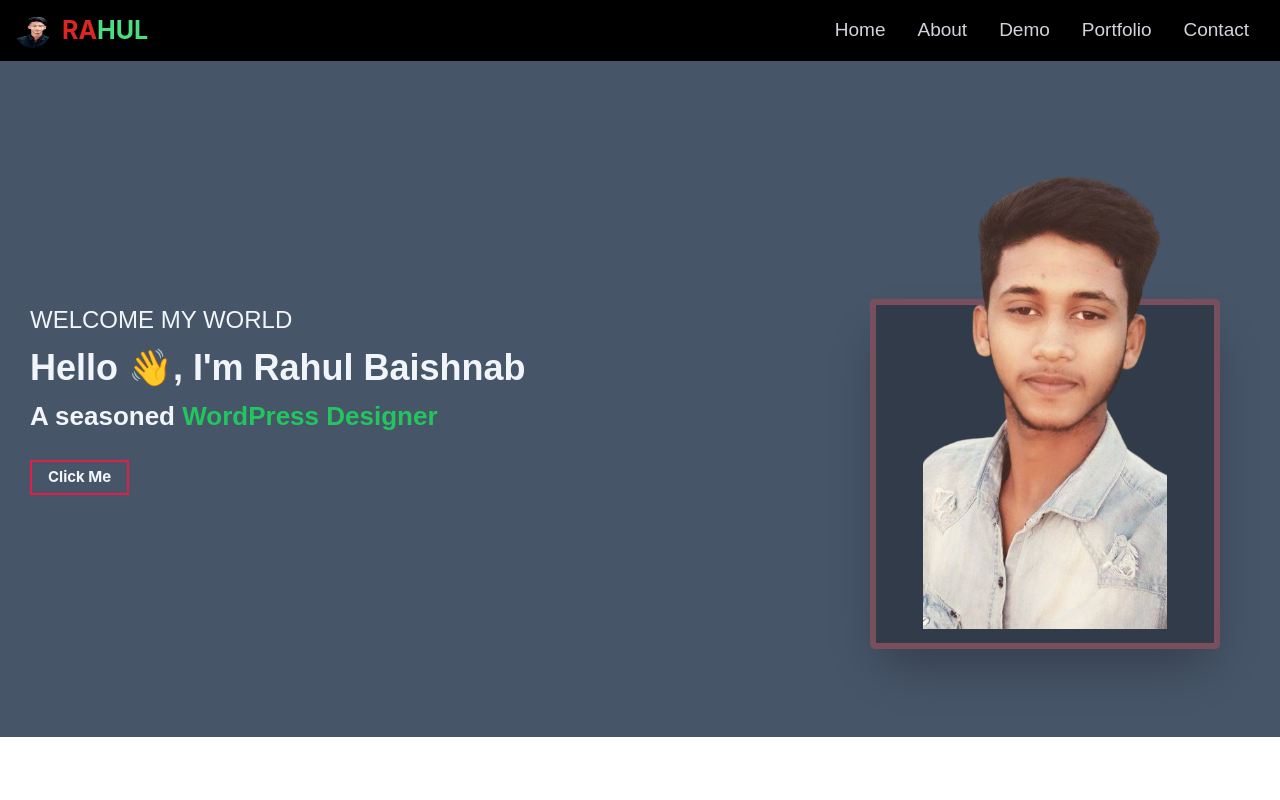
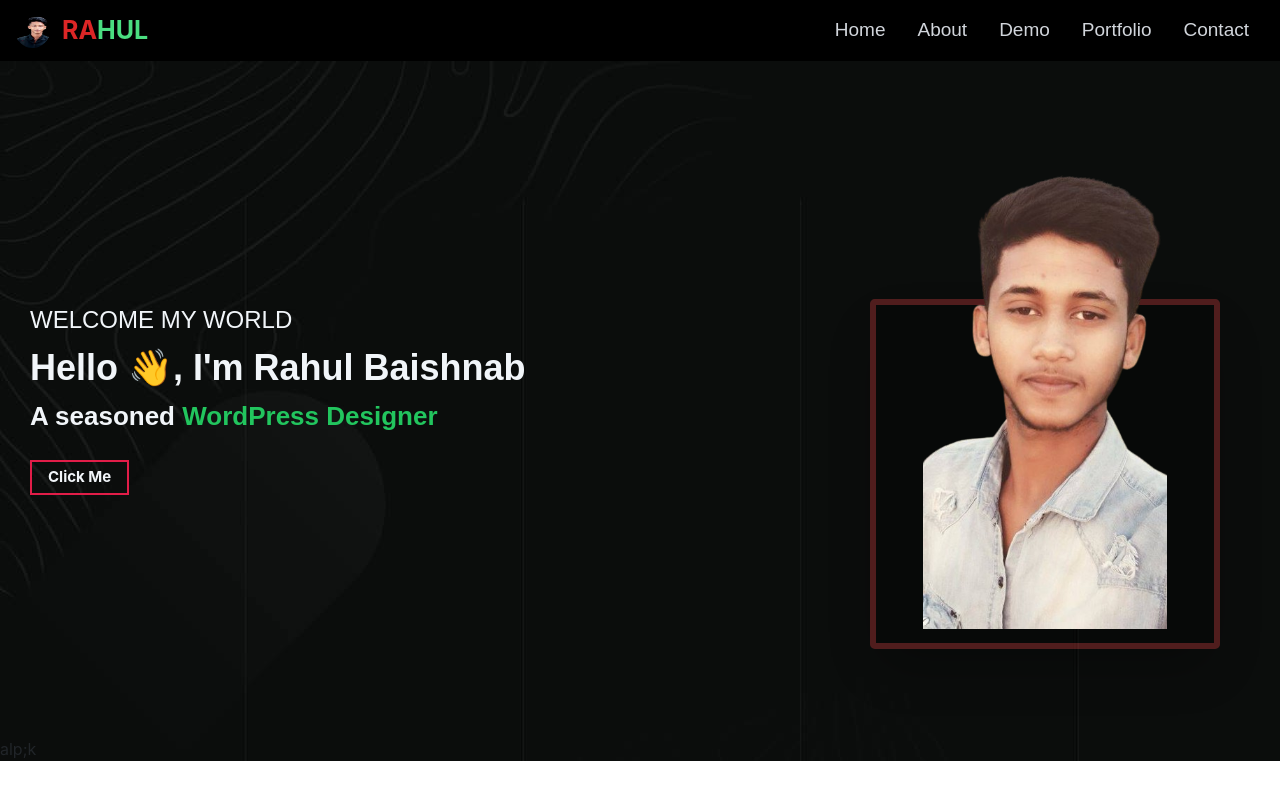
Before and after one commit to Rahul-4u/pro, a React (Vite) app: page / in a window 1280 px wide. Built offline with nearby package versions, Linux system fonts and the light colour scheme.

Commit message:
first comt

```diff
--- a/src/pages/about/About.jsx
+++ b/src/pages/about/About.jsx
@@ -3,7 +3,7 @@ import React from 'react'
 export default function About() {
   return (
     <div>
-      about
+      alp;k
     </div>
   )
 }
--- a/src/pages/home/Home.jsx
+++ b/src/pages/home/Home.jsx
@@ -1,16 +1,21 @@
 import React from 'react'
 import HomeLeft from './HomeLeft'
 import HomeRight from './HomeRight'
+import About from '../about/About'
 
 export default function Home() {
   return (
-   <div className=' bg-slate-600 w-full'>
+   <div className=' bg-[url(/bg-1.jpg)] w-full'>
        <div className='w-full container md:py-5   text-slate-100  '>
      <div className='container mdl:flex flex md:flex-row items-center  flex-col-reverse justify-between py-5 items-center'>
      <HomeLeft/>
       <HomeRight/>
+
+
+
      </div>
     </div>
+    <About/>
    </div>
   )
 }
--- a/src/pages/home/HomeLeft.jsx
+++ b/src/pages/home/HomeLeft.jsx
@@ -14,7 +14,8 @@ export default function HomeLeft() {
 
 </p>
         <h1 className='mdl:text-[36px] text-[25px] font-bold'>Hello 👋, I'm Rahul Baishnab</h1>
-        <span className='mdl:text-[26px] text-[18px] font-bold'>A seasoned  <span className='text-green-500'>{text}</span></span>
+
+        <span className='mdl:text-[26px] text-[30px] font-bold'> A seasoned  <span className='text-green-500'>{text}</span></span>
 
       </div>
       <br />
```
Also changed, not shown: public/bg-1.jpg (added), 1 other file (tests, documents, lock files or other folders).
